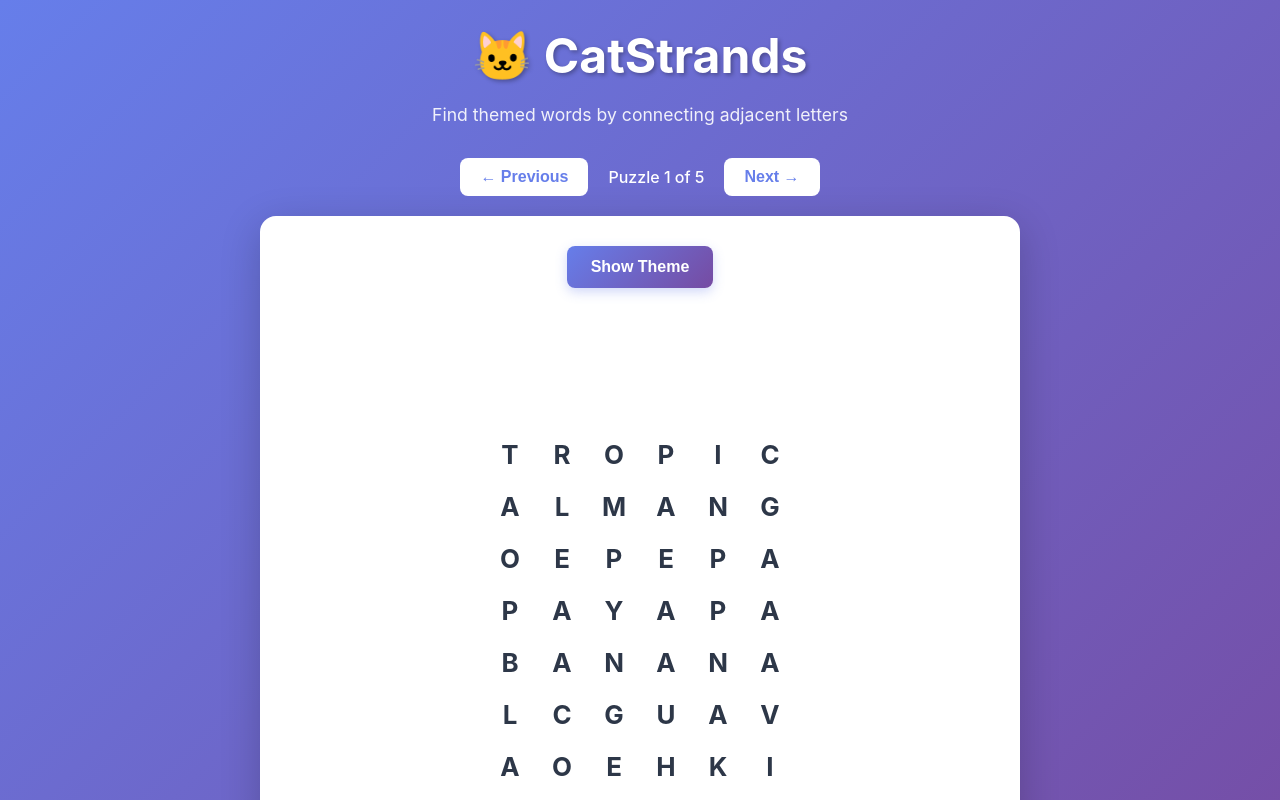
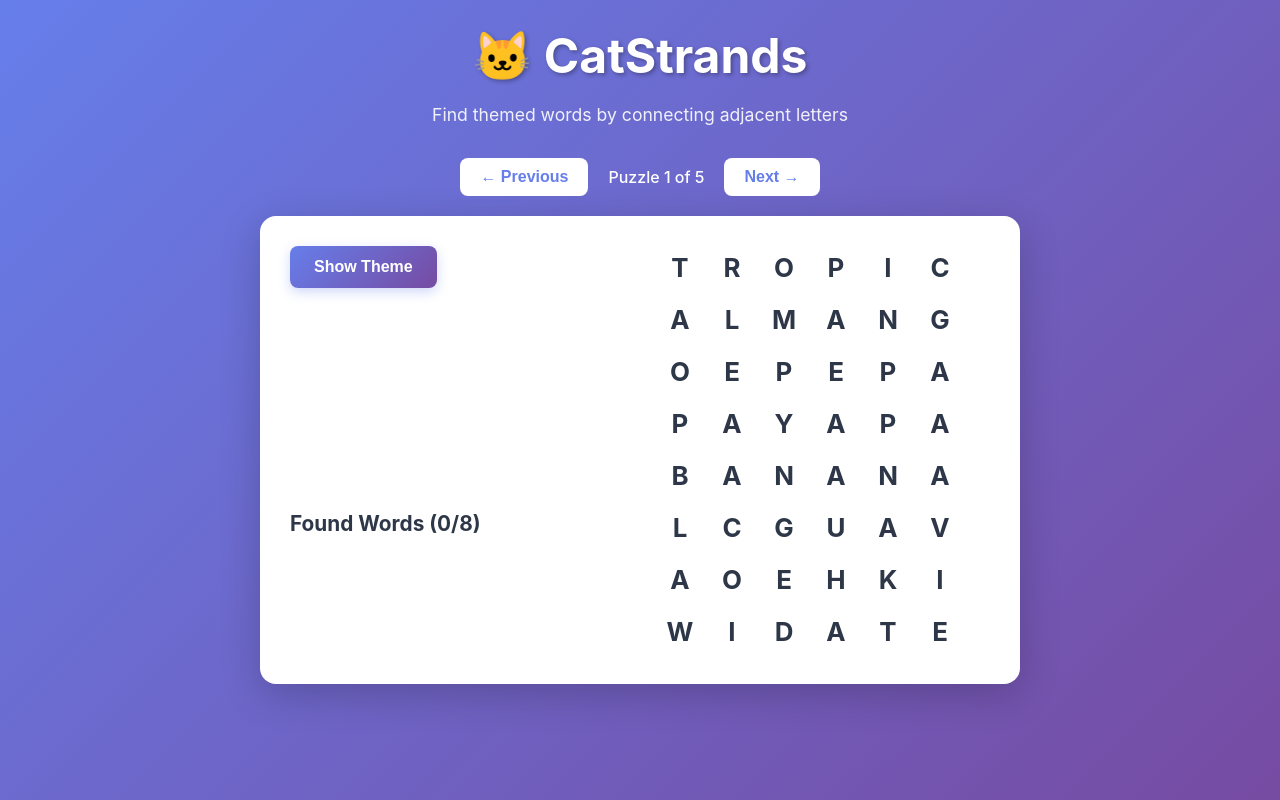
Before and after one commit to slmingol/catstrands, a React (Vite) app: page / in a window 1280 px wide. Shown: the top 800 px of the page. Built offline with nearby package versions, Linux system fonts and the light colour scheme.

Commit message:
feat: Rearrange layout with left sidebar and right puzzle board

```diff
--- a/src/components/StrandsGame.css
+++ b/src/components/StrandsGame.css
@@ -3,6 +3,24 @@
   border-radius: 16px;
   padding: 30px;
   box-shadow: 0 10px 40px rgba(0,0,0,0.2);
+  display: flex;
+  gap: 40px;
+  max-width: 1000px;
+  margin: 0 auto;
+}
+
+.left-panel {
+  flex: 0 0 300px;
+  display: flex;
+  flex-direction: column;
+  gap: 20px;
+}
+
+.right-panel {
+  flex: 1;
+  display: flex;
+  align-items: center;
+  justify-content: center;
 }
 
 .game-info {
@@ -10,7 +28,7 @@
 }
 
 .theme-section {
-  text-align: center;
+  text-align: left;
   margin-bottom: 15px;
 }
 
@@ -37,11 +55,11 @@
 }
 
 .current-word {
-  text-align: center;
+  text-align: left;
   min-height: 40px;
   display: flex;
   align-items: center;
-  justify-content: center;
+  justify-content: flex-start;
   margin-bottom: 10px;
 }
 
@@ -57,7 +75,7 @@
   min-height: 60px;
   display: flex;
   align-items: center;
-  justify-content: center;
+  justify-content: flex-start;
   margin-bottom: 15px;
 }
 
@@ -95,7 +113,6 @@
 
 .grid-container {
   position: relative;
-  margin: 20px auto;
   width: fit-content;
 }
 
@@ -232,8 +249,8 @@
 }
 
 .found-words {
-  margin-top: 30px;
-  text-align: center;
+  margin-top: 20px;
+  text-align: left;
 }
 
 .found-words h3 {
@@ -246,7 +263,7 @@
   display: flex;
   flex-wrap: wrap;
   gap: 10px;
-  justify-content: center;
+  justify-content: flex-start;
 }
 
 .found-word {
--- a/src/components/StrandsGame.jsx
+++ b/src/components/StrandsGame.jsx
@@ -115,7 +115,7 @@ function StrandsGame({ puzzle }) {
 
   return (
     <div className="strands-game">
-      <div className="game-info">
+      <div className="left-panel">
         <div className="theme-section">
           <button
             className="theme-button"
@@ -144,9 +144,30 @@ function StrandsGame({ puzzle }) {
             </div>
           )}
         </div>
+
+        <div className="found-words">
+          <h3>Found Words ({foundWords.length}/{words.length + 1})</h3>
+          <div className="words-list">
+            {foundWords.map((word, index) => (
+              <span
+                key={index}
+                className={`found-word ${word.toUpperCase() === spangram.toUpperCase() ? 'spangram-word' : ''}`}
+              >
+                {word}
+              </span>
+            ))}
+          </div>
+        </div>
+
+        {isGameWon && (
+          <div className="victory-banner">
+            🎉 Perfect! You found all words including the spangram!
+          </div>
+        )}
       </div>
 
-      <div className="grid-container">
+      <div className="right-panel">
+        <div className="grid-container">
         <svg className="connection-lines" viewBox="0 0 100 100" preserveAspectRatio="none">
           {/* Lines for found words */}
           {foundWordPaths.map((wordPath, pathIndex) => {
@@ -231,26 +252,7 @@ function StrandsGame({ puzzle }) {
           ))}
         </div>
       </div>
-
-      <div className="found-words">
-        <h3>Found Words ({foundWords.length}/{words.length + 1})</h3>
-        <div className="words-list">
-          {foundWords.map((word, index) => (
-            <span
-              key={index}
-              className={`found-word ${word.toUpperCase() === spangram.toUpperCase() ? 'spangram-word' : ''}`}
-            >
-              {word}
-            </span>
-          ))}
-        </div>
       </div>
-
-      {isGameWon && (
-        <div className="victory-banner">
-          🎉 Perfect! You found all words including the spangram!
-        </div>
-      )}
     </div>
   );
 }
```
